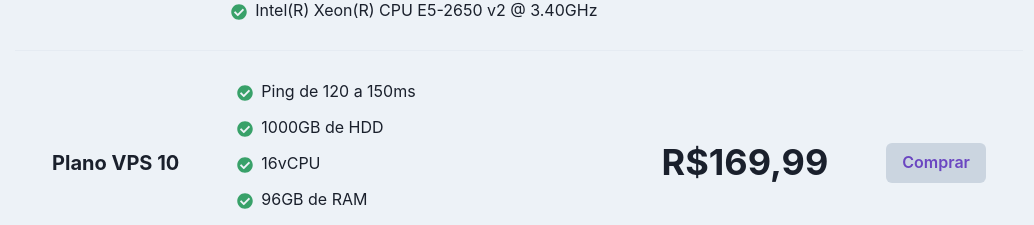
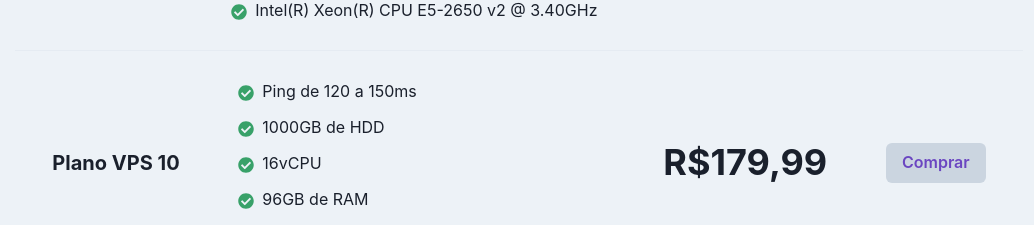
Before and after one commit to emanuelVINI01/RyzenSite, a Next.js app: page /vps in a window 1280 px wide. Shown: the part 3196-3421 px from the top of the page, without its empty margins (241-1275 px from the left). Built offline with nearby package versions, Linux system fonts and the light colour scheme.

Commit message:
Update vps.tsx

```diff
--- a/pages/vps.tsx
+++ b/pages/vps.tsx
@@ -85,7 +85,7 @@ export default function VPS() {
                     <Divider />
                     <VPSProduct id={20} disk={800} ram={64} price={"R$149,99"} vCPU={16} planName={"Plano VPS 9"} cpu={"Intel(R) Xeon(R) CPU E5-2650 v2 @ 3.40GHz"} />
                     <Divider />
-                    <VPSProduct id={21} disk={1000} ram={96} price={"R$169,99"} vCPU={16} planName={"Plano VPS 10"} cpu={"Intel(R) Xeon(R) CPU E5-2650 v2 @ 3.40GHz"} />
+                    <VPSProduct id={21} disk={1000} ram={96} price={"R$179,99"} vCPU={16} planName={"Plano VPS 10"} cpu={"Intel(R) Xeon(R) CPU E5-2650 v2 @ 3.40GHz"} />
                     <Divider />
                     <VPSProduct id={22} disk={1600} ram={128} price={"R$319,99"} vCPU={26} planName={"Plano VPS 11"} cpu={"Intel(R) Xeon(R) CPU E5-2650 v2 @ 3.40GHz"} />
                 </Stack>
```
